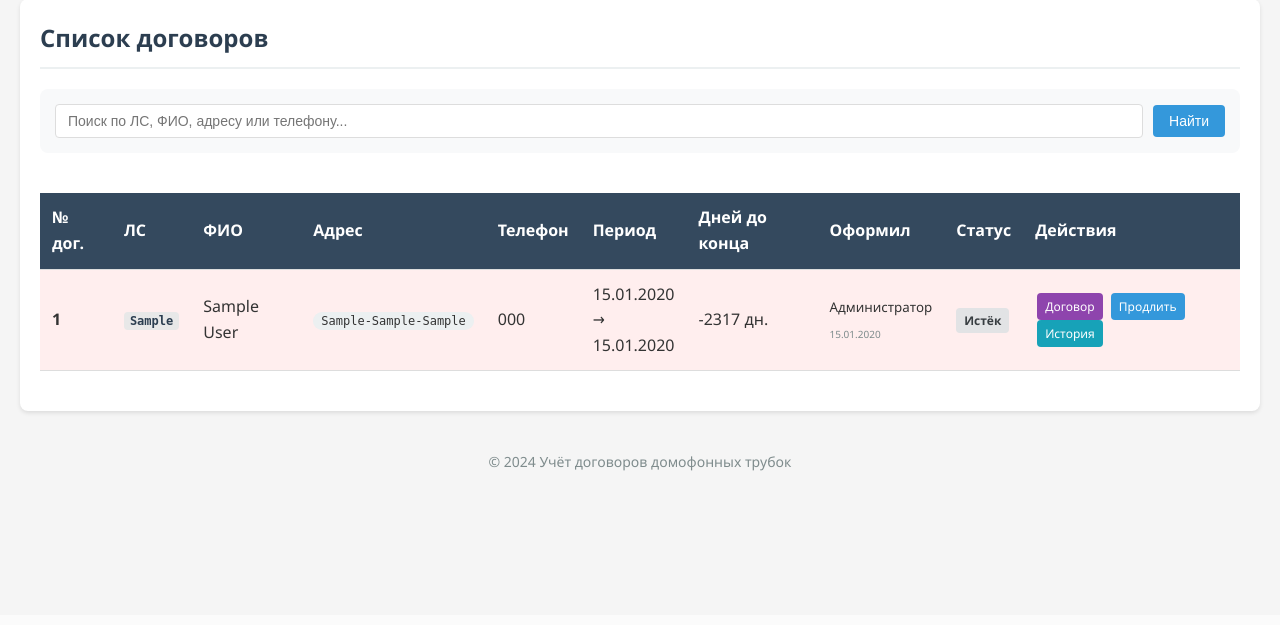
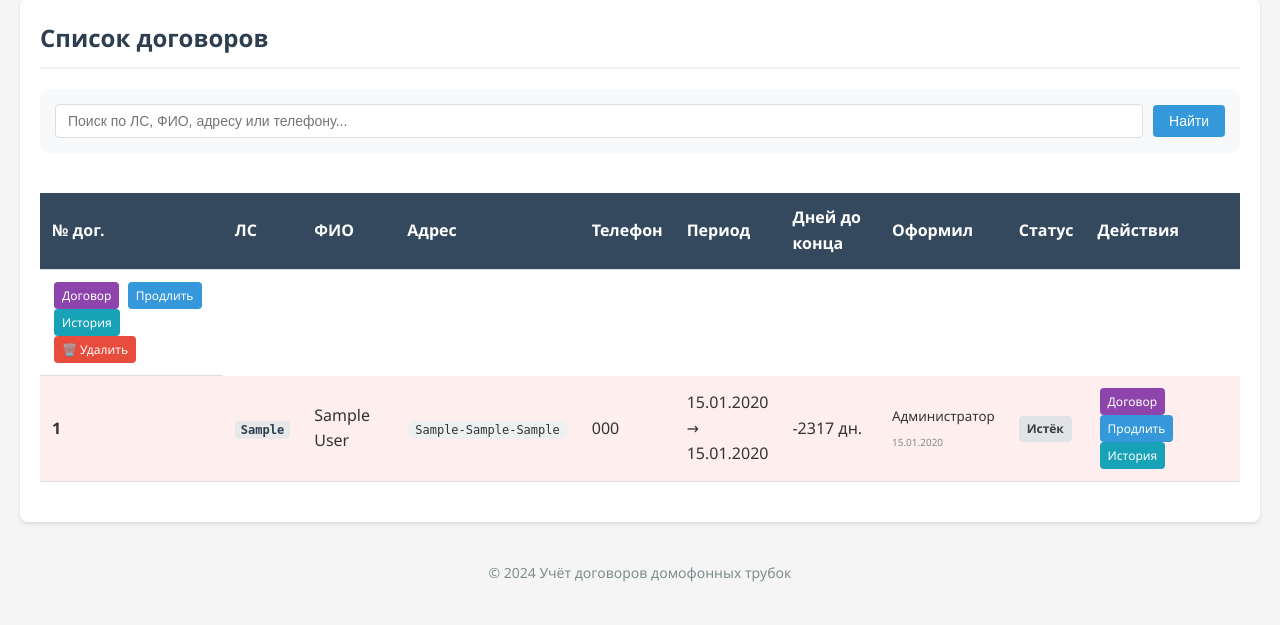
Before and after one commit to valyamiller/domophone-contracts, a Flask app: page / in a window 1280 px wide. Shown: the part 185-810 px from the top of the page. Before the commit the page ends 656 px from the top, so only its background shows below. Run offline with Flask 3, Linux system fonts and the light colour scheme; a user stored in the database is signed in; tables that the repository leaves empty hold one stand-in row (values such as "Sample post").

Commit message:
Add delete client function for admins

```diff
--- a/app.py
+++ b/app.py
@@ -367,6 +367,31 @@ def reports_filtered():
 
     filename = f"экспорт_клиентов_{datetime.now().strftime('%Y%m%d_%H%M%S')}.xlsx"
     return send_file(output, as_attachment=True, download_name=filename)
+@app.route('/delete_client/<int:client_id>')
+@login_required
+@role_required('admin')
+def delete_client(client_id):
+    """Удаление клиента (только для администраторов)"""
+    client = Client.query.get_or_404(client_id)
+
+    # Сохраняем имя для сообщения
+    client_name = client.full_name
+    client_number = client.contract_number
+
+    try:
+        # Удаляем историю платежей
+        PaymentHistory.query.filter_by(client_id=client.id).delete()
+
+        # Удаляем клиента
+        db.session.delete(client)
+        db.session.commit()
+
+        flash(f'✅ Клиент {client_name} (договор №{client_number}) удалён', 'success')
+    except Exception as e:
+        db.session.rollback()
+        flash(f'❌ Ошибка при удалении: {str(e)}', 'danger')
+
+    return redirect(url_for('index'))
 
 print("=== ВСЕ МАРШРУТЫ ЗАРЕГИСТРИРОВАНЫ ===")
 
--- a/static/style.css
+++ b/static/style.css
@@ -460,3 +460,10 @@ input[type="number"] {
     display: block;
     margin-top: 4px;
 }
+.btn-danger {
+    background-color: #e74c3c;
+}
+
+.btn-danger:hover {
+    background-color: #c0392b;
+}
--- a/templates/index.html
+++ b/templates/index.html
@@ -31,6 +31,18 @@
         </thead>
         <tbody>
             {% for client in clients %}
+            <td>
+    <a href="{{ url_for('view_contract', client_id=client.id) }}" class="btn-small btn-contract">Договор</a>
+    <a href="{{ url_for('renew_contract', client_id=client.id) }}" class="btn-small">Продлить</a>
+    <a href="{{ url_for('client_history', client_id=client.id) }}" class="btn-small btn-info">История</a>
+    {% if current_user.has_role('admin') %}
+        <a href="{{ url_for('delete_client', client_id=client.id) }}"
+           class="btn-small btn-danger"
+           onclick="return confirm('Вы уверены? Все данные клиента и история платежей будут удалены безвозвратно!')">
+            🗑️ Удалить
+        </a>
+    {% endif %}
+</td>
             <tr class="{% if client.days_until_expiry() <= 7 %}status-danger{% elif client.days_until_expiry() <= 30 %}status-warning{% endif %}">
                 <td><strong>{{ client.contract_number }}</strong></td>
                 <td><span class="account-badge">{{ client.personal_account }}</span></td>
```
